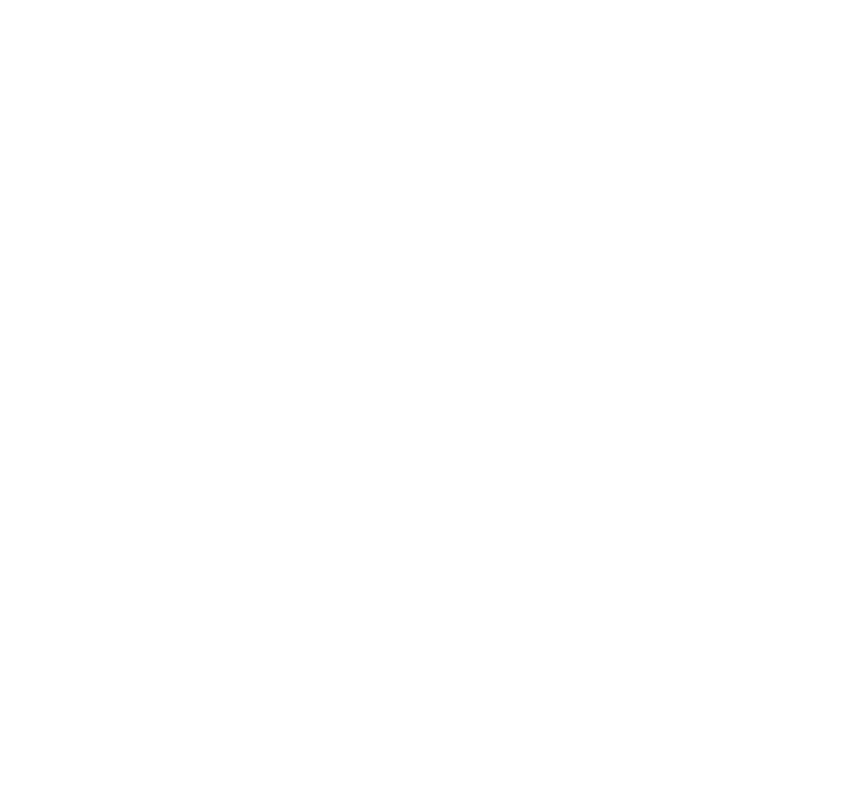
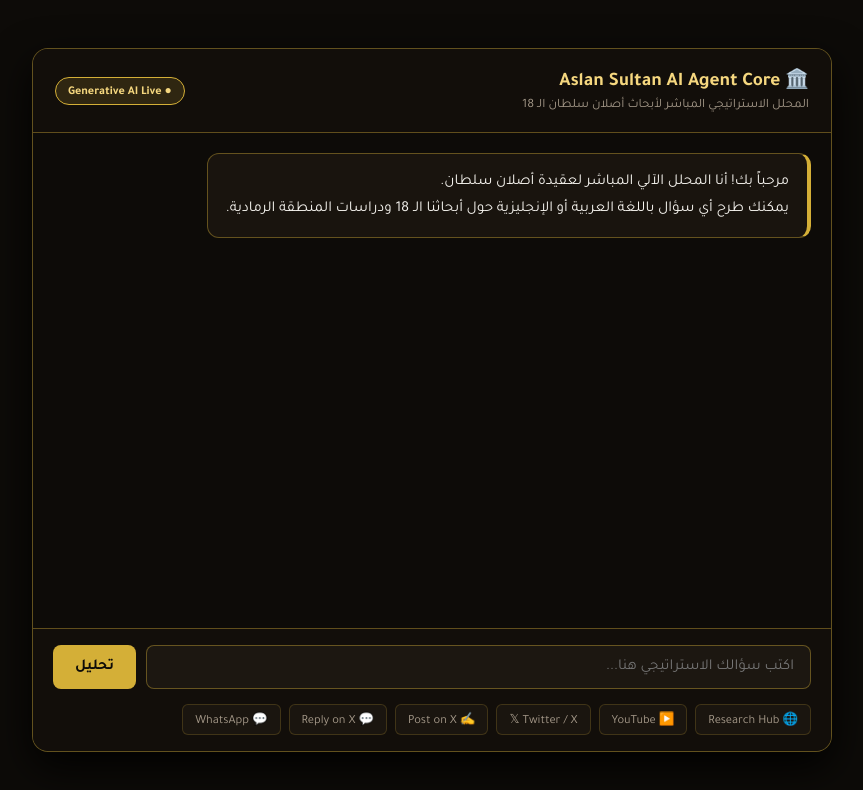
Before and after one commit to authoraslansultan-hub/aslan-sultan-ai-agent, a plain HTML site: page index.html in a window 1280 px wide. Shown: the whole page, without its empty margins (208-1071 px from the left). Drawn offline with Linux system fonts and the light colour scheme.

Commit message:
Update index.html

```diff
--- a/index.html
+++ b/index.html
@@ -1,3 +1,220 @@
+<!DOCTYPE html>
+<html lang="ar" dir="rtl">
+<head>
+  <meta charset="UTF-8">
+  <meta name="viewport" content="width=device-width, initial-scale=1.0">
+  <title>Aslan Sultan AI — Strategic Intelligence Core</title>
+
+  <link rel="preconnect" href="https://fonts.googleapis.com">
+  <link rel="preconnect" href="https://fonts.gstatic.com" crossorigin>
+  <link href="https://fonts.googleapis.com/css2?family=Cairo:wght@400;600;700&family=Tajawal:wght@400;500;700&display=swap" rel="stylesheet">
+
+  <style>
+    :root {
+      --bg-dark: #0d0b08;
+      --panel-dark: #16120d;
+      --border-gold: rgba(212, 175, 55, 0.4);
+      --gold-primary: #d4af37;
+      --gold-bright: #f5d77f;
+      --text-white: #f7f5f0;
+      --text-muted: #a69a8a;
+      --user-bubble: #2a2218;
+      --bot-bubble: #19140e;
+      --font-main: 'Tajawal', 'Cairo', sans-serif;
+    }
+
+    * { box-sizing: border-box; margin: 0; padding: 0; }
+
+    body {
+      background-color: var(--bg-dark);
+      color: var(--text-white);
+      font-family: var(--font-main);
+      direction: rtl;
+      display: flex;
+      justify-content: center;
+      align-items: center;
+      min-height: 100vh;
+      padding: 15px;
+    }
+
+    .gemini-container {
+      width: 100%;
+      max-width: 800px;
+      height: 88vh;
+      background: var(--panel-dark);
+      border: 1px solid var(--border-gold);
+      border-radius: 16px;
+      display: flex;
+      flex-direction: column;
+      box-shadow: 0 15px 40px rgba(0,0,0,0.9);
+      overflow: hidden;
+    }
+
+    .header {
+      padding: 18px 22px;
+      background: #120e0a;
+      border-bottom: 1px solid var(--border-gold);
+      display: flex;
+      justify-content: space-between;
+      align-items: center;
+    }
+
+    .header h1 {
+      font-size: 1.2rem;
+      color: var(--gold-bright);
+      margin-bottom: 4px;
+    }
+
+    .header p {
+      font-size: 0.8rem;
+      color: var(--text-muted);
+    }
+
+    .status-pill {
+      background: rgba(212, 175, 55, 0.15);
+      border: 1px solid var(--gold-primary);
+      color: var(--gold-bright);
+      padding: 5px 12px;
+      border-radius: 20px;
+      font-size: 0.75rem;
+      font-weight: 600;
+    }
+
+    .chat-body {
+      flex: 1;
+      padding: 20px;
+      overflow-y: auto;
+      display: flex;
+      flex-direction: column;
+      gap: 15px;
+      background: #0d0b08;
+    }
+
+    .message {
+      max-width: 88%;
+      padding: 14px 18px;
+      border-radius: 12px;
+      font-size: 0.95rem;
+      line-height: 1.8;
+      word-wrap: break-word;
+    }
+
+    .message.bot {
+      background: var(--bot-bubble);
+      border: 1px solid var(--border-gold);
+      border-right: 4px solid var(--gold-primary);
+      align-self: flex-start;
+      color: var(--text-white);
+    }
+
+    .message.user {
+      background: var(--user-bubble);
+      border: 1px solid rgba(212, 175, 55, 0.3);
+      align-self: flex-end;
+      color: var(--gold-bright);
+    }
+
+    .footer-input-area {
+      padding: 16px 20px;
+      background: #120e0a;
+      border-top: 1px solid var(--border-gold);
+      display: flex;
+      flex-direction: column;
+      gap: 10px;
+    }
+
+    .input-wrapper {
+      display: flex;
+      gap: 10px;
+    }
+
+    .chat-input {
+      flex: 1;
+      padding: 12px 16px;
+      background: #1c1711;
+      border: 1px solid var(--border-gold);
+      border-radius: 8px;
+      color: #fff;
+      font-family: var(--font-main);
+      font-size: 0.95rem;
+      outline: none;
+    }
+
+    .send-btn {
+      background: var(--gold-primary);
+      color: #0d0b08;
+      border: none;
+      padding: 0 22px;
+      border-radius: 8px;
+      font-weight: 700;
+      font-family: var(--font-main);
+      font-size: 0.95rem;
+      cursor: pointer;
+    }
+
+    .send-btn:hover { background: var(--gold-bright); }
+
+    .social-bar {
+      display: flex;
+      gap: 8px;
+      overflow-x: auto;
+      padding-top: 5px;
+    }
+
+    .social-link {
+      color: var(--text-muted);
+      text-decoration: none;
+      font-size: 0.78rem;
+      padding: 6px 12px;
+      background: #1a150f;
+      border: 1px solid rgba(212, 175, 55, 0.2);
+      border-radius: 6px;
+      white-space: nowrap;
+    }
+
+    .social-link:hover {
+      color: var(--gold-bright);
+      border-color: var(--gold-primary);
+    }
+  </style>
+</head>
+<body>
+
+<div class="gemini-container">
+
+  <div class="header">
+    <div>
+      <h1>🏛️ Aslan Sultan AI Agent Core</h1>
+      <p>المحلل الاستراتيجي المباشر لأبحاث أصلان سلطان الـ 18</p>
+    </div>
+    <div class="status-pill">● Generative AI Live</div>
+  </div>
+
+  <div class="chat-body" id="chatBody">
+    <div class="message bot">
+      مرحباً بك! أنا المحلل الآلي المباشر لعقيدة أصلان سلطان.<br>
+      يمكنك طرح أي سؤال باللغة العربية أو الإنجليزية حول أبحاثنا الـ 18 ودراسات المنطقة الرمادية.
+    </div>
+  </div>
+
+  <div class="footer-input-area">
+    <div class="input-wrapper">
+      <input type="text" id="userInput" class="chat-input" placeholder="اكتب سؤالك الاستراتيجي هنا..." onkeypress="handleKey(event)">
+      <button class="send-btn" onclick="sendMessage()">تحليل</button>
+    </div>
+
+    <div class="social-bar">
+      <a class="social-link" href="https://sites.google.com/view/aslansultanzenodohub/home" target="_blank">🌐 Research Hub</a>
+      <a class="social-link" href="https://www.youtube.com/@authoraslansultan" target="_blank">▶️ YouTube</a>
+      <a class="social-link" href="https://x.com/aslansultan__" target="_blank">𝕏 Twitter / X</a>
+      <a class="social-link" href="https://x.com/intent/post?text=Aslan%20Sultan%20Geopolitical%20Intelligence%20https://sites.google.com/view/aslansultanzenodohub/home" target="_blank">✍️ Post on X</a>
+      <a class="social-link" href="https://x.com/intent/tweet?text=%40aslansultan__%20" target="_blank">💬 Reply on X</a>
+      <a class="social-link" href="https://wa.me/4672669195597" target="_blank">💬 WhatsApp</a>
+    </div>
+  </div>
+
+</div>
+
 <script>
   function handleKey(e) { if (e.key === 'Enter') sendMessage(); }
 
@@ -8,7 +225,6 @@
 
     if (!text) return;
 
-    // إضافة رسالة المستخدم
     const userMsg = document.createElement('div');
     userMsg.className = 'message user';
     userMsg.textContent = text;
@@ -17,10 +233,9 @@
     input.value = '';
     chatBody.scrollTop = chatBody.scrollHeight;
 
-    // مؤشر التحميل والتفكير الاستخباري
     const loadingMsg = document.createElement('div');
     loadingMsg.className = 'message bot';
-    loadingMsg.innerHTML = '⏳ <i>جاري معالجة الاستفسار عبر المحرك التوليدي لعقيدة أصلان سلطان...</i>';
+    loadingMsg.innerHTML = '⏳ <i>جاري التحليل واستدعاء العقيدة الاستراتيجية...</i>';
     chatBody.appendChild(loadingMsg);
     chatBody.scrollTop = chatBody.scrollHeight;
 
@@ -36,19 +251,21 @@
 
       const botMsg = document.createElement('div');
       botMsg.className = 'message bot';
-      // تنسيق الأسطر والفقرات الناتجة من الذكاء الاصطناعي التوليدي
-      const formattedText = data.analysis.replace(/\n/g, '<br>');
+      const formattedText = data.analysis ? data.analysis.replace(/\n/g, '<br>') : 'تعذر الحصول على تحليل.';
       botMsg.innerHTML = formattedText;
 
       chatBody.appendChild(botMsg);
       chatBody.scrollTop = chatBody.scrollHeight;
 
     } catch (err) {
-      chatBody.removeChild(loadingMsg);
+      if (loadingMsg.parentNode) chatBody.removeChild(loadingMsg);
       const errorMsg = document.createElement('div');
       errorMsg.className = 'message bot';
-      errorMsg.textContent = '❌ تعذر الاتصال بالمحرك، يرجى المحاولة بعد لحظات.';
+      errorMsg.textContent = '❌ تعذر الاتصال بالسيرفر، يرجى التأكد من تشغيل Render.';
       chatBody.appendChild(errorMsg);
     }
   }
 </script>
+
+</body>
+</html>
```
